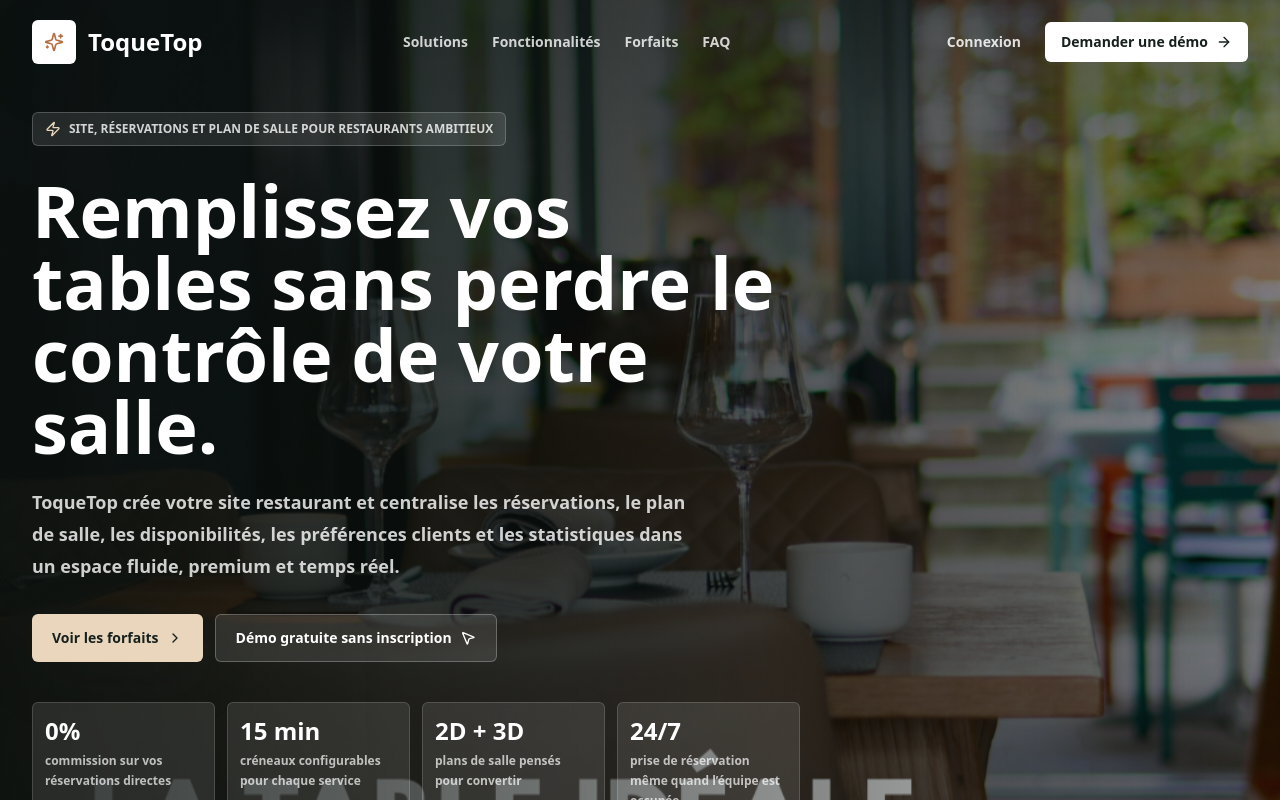
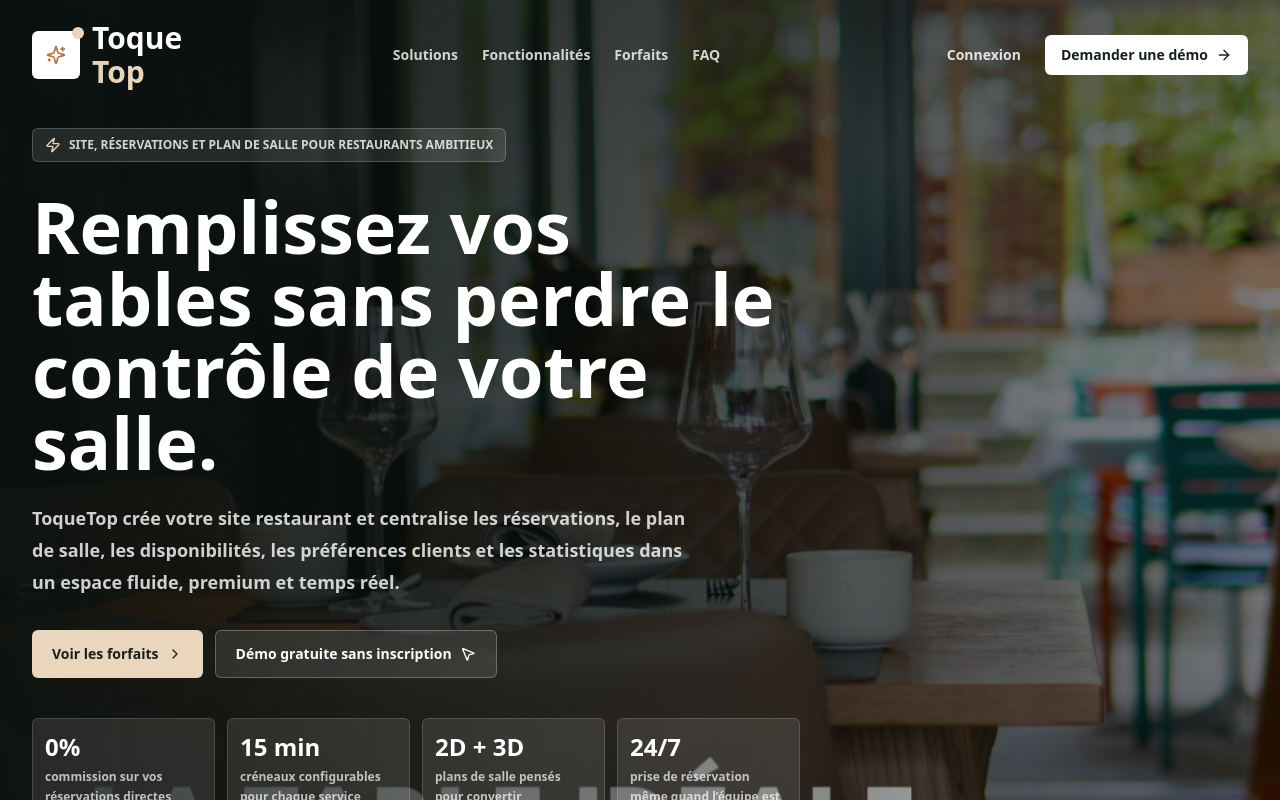
Before and after one commit to kennylebonlb-dev/restaurant-os, a Next.js app: page / in a window 1280 px wide. Shown: the top 800 px of the page. Built offline with nearby package versions, Linux system fonts and the light colour scheme; no server answers; the database is empty.

Commit message:
Fix ToqueTop landing header interactions

```diff
--- a/src/app/page.tsx
+++ b/src/app/page.tsx
@@ -71,13 +71,10 @@ export default async function HomePage() {
           className="absolute inset-0 h-full w-full scale-105 object-cover object-center landing-hero-image"
         />
         <div className="absolute inset-0 bg-[linear-gradient(90deg,rgba(12,18,16,0.92),rgba(12,18,16,0.62),rgba(12,18,16,0.18))]" />
-        <div className="absolute inset-x-0 top-0 z-10">
+        <div className="absolute inset-x-0 top-0 z-40">
           <nav className="mx-auto flex max-w-7xl items-center justify-between px-4 py-5 sm:px-6 lg:px-8">
-            <Link className="group inline-flex items-center gap-3 text-white" href="/">
-              <span className="flex h-11 w-11 items-center justify-center rounded-md bg-white text-ink shadow-soft">
-                <Sparkles className="h-5 w-5 text-clay" />
-              </span>
-              <span className="text-2xl font-black tracking-normal">{landing.brandName}</span>
+            <Link className="group inline-flex min-w-0 items-center text-white" href="/">
+              <ToqueTopLogo brandName={landing.brandName} />
             </Link>
             <div className="hidden items-center gap-6 text-sm font-bold text-white/80 lg:flex">
               <LandingAnchorLink className="transition hover:text-white" href="#solution">
@@ -105,7 +102,7 @@ export default async function HomePage() {
           </nav>
         </div>
 
-        <div className="relative z-10 mx-auto flex min-h-screen max-w-7xl items-center px-4 pb-16 pt-28 sm:px-6 lg:px-8">
+        <div className="relative z-10 mx-auto flex min-h-screen max-w-7xl items-center px-4 pb-16 pt-32 sm:px-6 lg:px-8">
           <div className="max-w-3xl landing-fade-up">
             <p className="inline-flex items-center gap-2 rounded-md border border-white/20 bg-white/10 px-3 py-2 text-xs font-black uppercase text-white/80 backdrop-blur">
               <Zap className="h-4 w-4 text-[#ead6bd]" />
@@ -353,7 +350,7 @@ export default async function HomePage() {
       <footer className="bg-ink px-4 py-12 text-white sm:px-6 lg:px-8">
         <div className="mx-auto grid max-w-7xl gap-8 lg:grid-cols-[1fr_2fr]">
           <div>
-            <p className="text-2xl font-black">{landing.brandName}</p>
+            <ToqueTopLogo brandName={landing.brandName} />
             <p className="mt-2 max-w-sm text-sm font-semibold leading-6 text-white/60">{landing.footerTagline}</p>
           </div>
           <div className="grid gap-8 sm:grid-cols-3">
@@ -364,6 +361,25 @@ export default async function HomePage() {
         </div>
       </footer>
     </div>
+  );
+}
+
+function ToqueTopLogo({ brandName }: { brandName: string }) {
+  const [firstWord, secondWord = ""] = brandName.includes(" ")
+    ? brandName.split(/\s+/, 2)
+    : ["Toque", brandName.replace(/^Toque/i, "") || "Top"];
+
+  return (
+    <span className="inline-flex min-w-0 items-center gap-3">
+      <span className="relative flex h-12 w-12 shrink-0 items-center justify-center rounded-md bg-white text-ink shadow-soft">
+        <span className="absolute -right-1 -top-1 h-3 w-3 rounded-full bg-[#ead6bd]" />
+        <Sparkles className="h-5 w-5 text-clay" />
+      </span>
+      <span className="leading-none">
+        <span className="block text-2xl font-black tracking-normal text-white sm:text-3xl">{firstWord}</span>
+        <span className="-mt-0.5 block text-2xl font-black tracking-normal text-[#ead6bd] sm:text-3xl">{secondWord || "Top"}</span>
+      </span>
+    </span>
   );
 }
 
```
